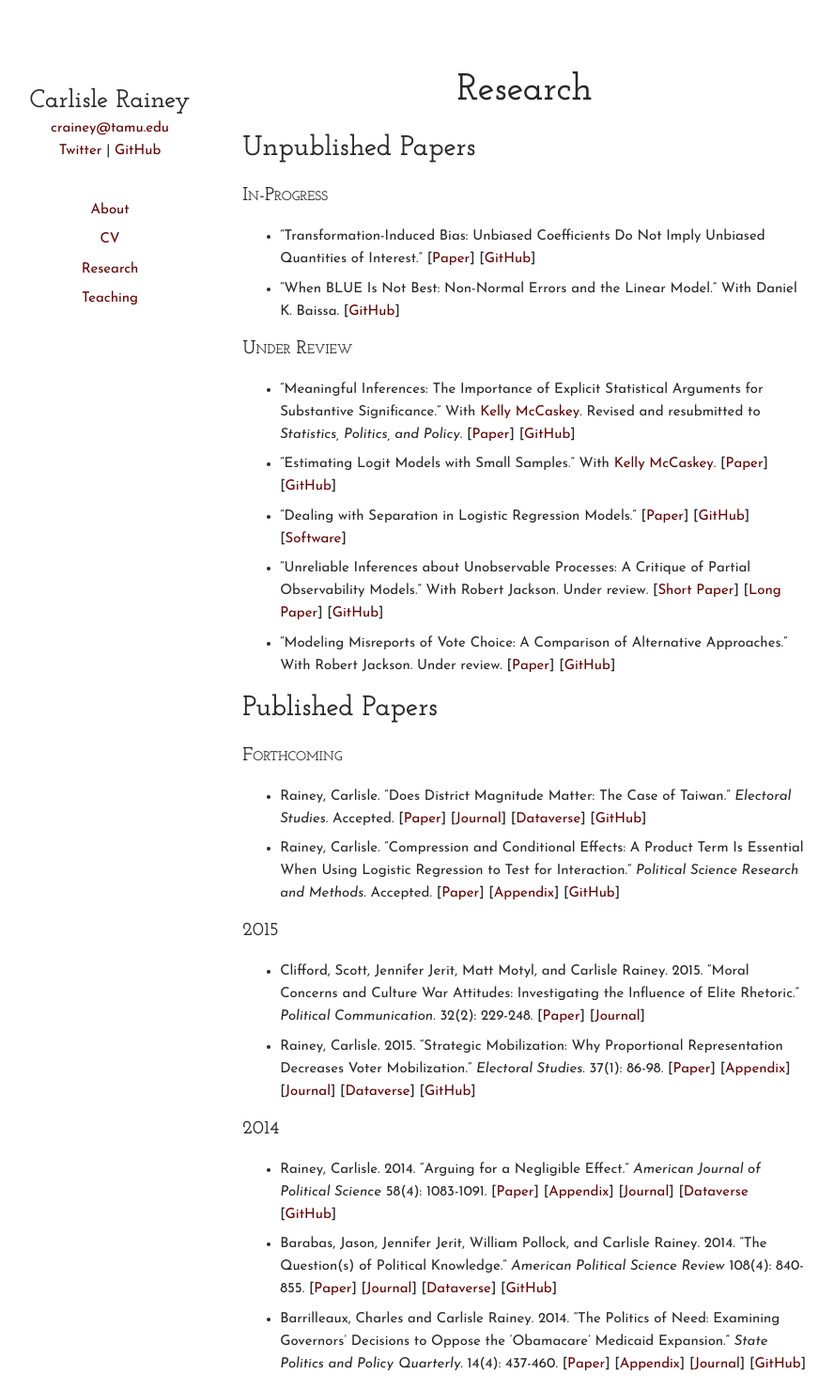
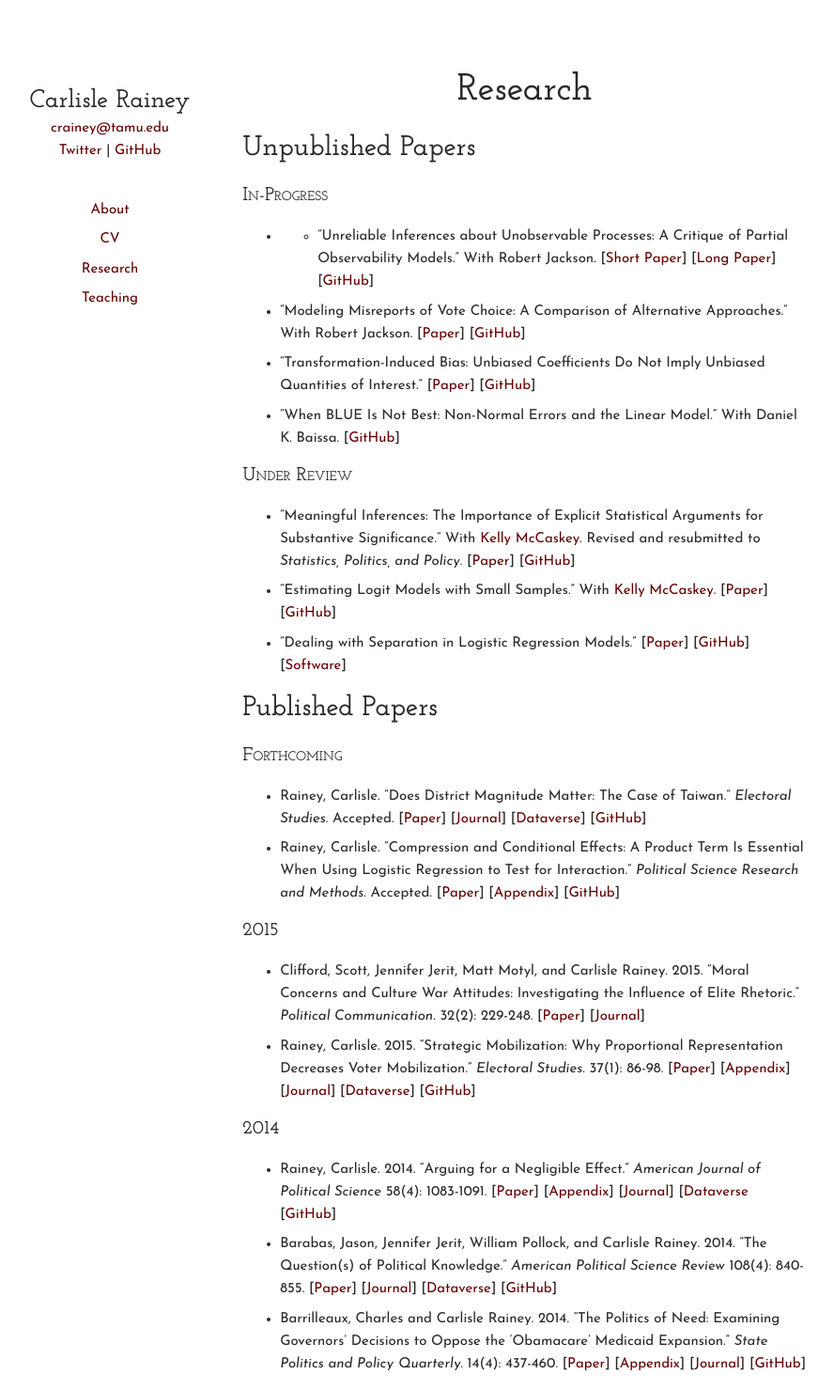
Before and after one commit to carlislerainey/carlislerainey.github.io, a Jekyll site: the page built from research/index.md, in a window 1280 px wide. Shown: the whole page at 94% size, without its empty margins (204-1092 px from the left). Built offline with Jekyll 4.4.1, drawn with Linux system fonts in a browser that asks for light colours; some of the changed lines change nothing that is shown.

Commit message:
update unpublished

```diff
--- a/_includes/_unpublished.md
+++ b/_includes/_unpublished.md
@@ -1,7 +1,13 @@
 ## Unpublished Papers
 
 ### In-Progress
-
+- - "Unreliable Inferences about Unobservable Processes: A Critique of Partial Observability Models." With Robert Jackson.
+[[Short Paper](../papers/unreliable-short.pdf)]
+[[Long Paper](../papers/unreliable.pdf)]
+[[GitHub](https://github.com/carlislerainey/Unreliable)]
+- "Modeling Misreports of Vote Choice: A Comparison of Alternative Approaches." With Robert Jackson.
+[[Paper](../papers/misreports.pdf)]
+[[GitHub](https://github.com/carlislerainey/misreports)]
 - "Transformation-Induced Bias: Unbiased Coefficients Do Not Imply Unbiased Quantities of Interest."
 [[Paper](../papers/bias.pdf)]
 [[GitHub](https://github.com/carlislerainey/transformation-induced-bias)]
@@ -20,10 +26,3 @@
 [[Paper](../papers/separation.pdf)]
 [[GitHub](https://github.com/carlislerainey/priors-for-separation)]
 [[Software](https://github.com/carlislerainey/separation)]
-- "Unreliable Inferences about Unobservable Processes: A Critique of Partial Observability Models." With Robert Jackson. Under review.
-[[Short Paper](../papers/unreliable-short.pdf)]
-[[Long Paper](../papers/unreliable.pdf)]
-[[GitHub](https://github.com/carlislerainey/Unreliable)]
-- "Modeling Misreports of Vote Choice: A Comparison of Alternative Approaches." With Robert Jackson. Under review.
-[[Paper](../papers/misreports.pdf)]
-[[GitHub](https://github.com/carlislerainey/misreports)]
```
